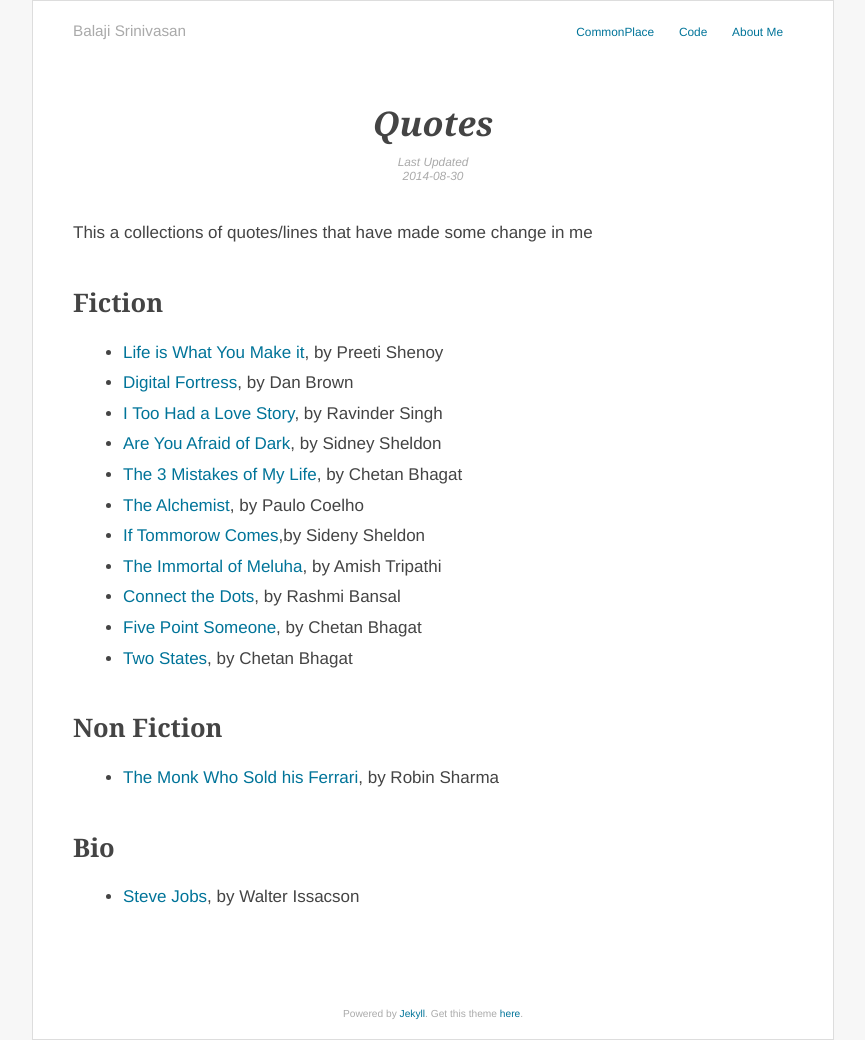
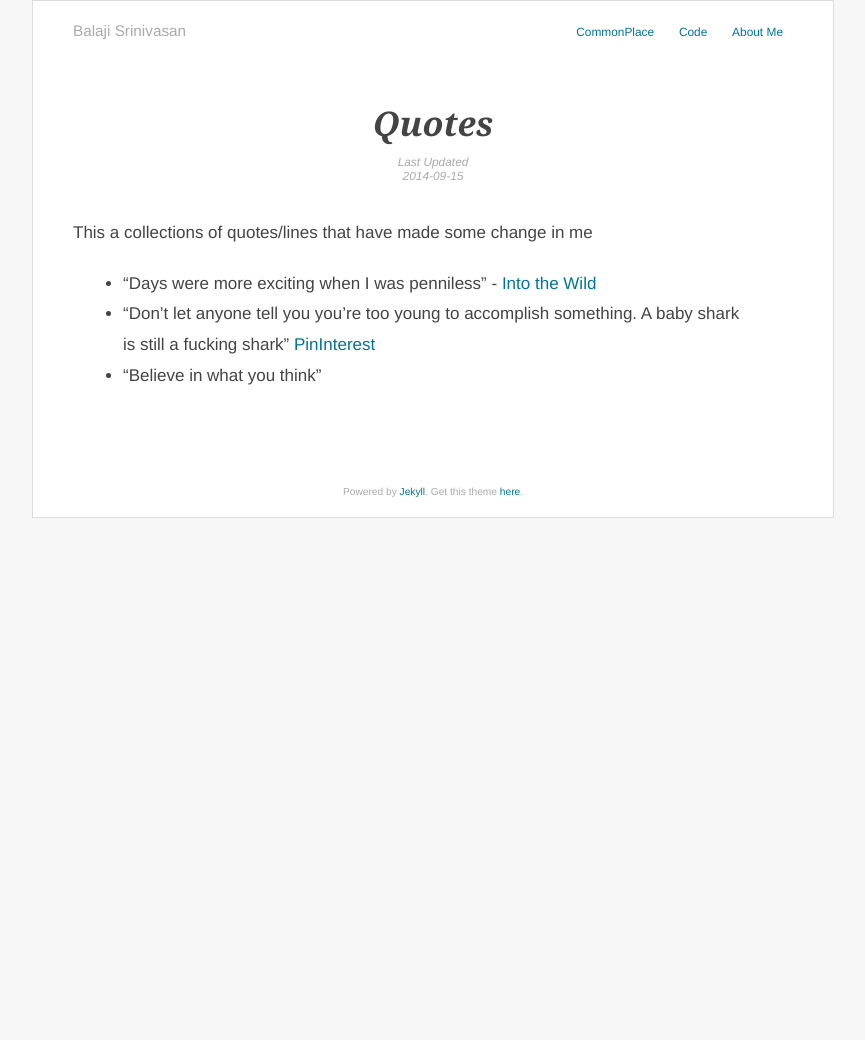
Before and after one commit to balaaagi/balaaagi.github.io, a Jekyll site: the page built from commonplace/quotes/index.md, in a window 1280 px wide. Shown: the whole page, without its empty margins (207-1072 px from the left). Built offline with Jekyll 4.4.1, drawn with Linux system fonts in a browser that asks for light colours; after the commit the page ends 900 px from its top, so only the background shows below that.

Commit message:
Modified Quotes page

```diff
--- a/commonplace/quotes/index.md
+++ b/commonplace/quotes/index.md
@@ -1,27 +1,13 @@
 ---
 layout: page
 title: Quotes
-date:  2014-08-30
+date:  2014-09-15
 ---
 
 This a collections of quotes/lines that have made some change in me
 
 
-<h2>Fiction</h2>
-- [Life is What You Make it](https://www.goodreads.com/book/show/10863941-life-is-what-you-make-it), by Preeti Shenoy
-- [Digital Fortress](https://www.goodreads.com/book/show/11125.Digital_Fortress), by Dan Brown
-- [I Too Had a Love Story](https://www.goodreads.com/book/show/7105461-i-too-had-a-love-story), by Ravinder Singh
-- [Are You Afraid of Dark](https://www.goodreads.com/book/show/43324.Are_You_Afraid_of_the_Dark_), by Sidney Sheldon
-- [The 3 Mistakes of My Life](https://www.goodreads.com/book/show/3320520-the-3-mistakes-of-my-life), by Chetan Bhagat
-- [The Alchemist](https://www.goodreads.com/book/show/865.The_Alchemist), by Paulo Coelho
-- [If Tommorow Comes](https://www.goodreads.com/book/show/14554.If_Tomorrow_Comes),by  Sideny Sheldon
-- [The Immortal of Meluha](https://www.goodreads.com/book/show/7913305-the-immortals-of-meluha), by Amish Tripathi
-- [Connect the Dots](https://www.goodreads.com/book/show/8142431-connect-the-dots), by Rashmi Bansal
-- [Five Point Someone](https://www.goodreads.com/book/show/105576.Five_Point_Someone), by Chetan Bhagat
-- [Two States](https://www.goodreads.com/book/show/6969361-2-states), by Chetan Bhagat
 
-<h2>Non Fiction</h2>
-- [The Monk Who Sold his Ferrari](https://www.goodreads.com/book/show/23002737-the-monk-who-sold-his-ferrari), by Robin Sharma
-
-<h2>Bio</h2>
-- [Steve Jobs](https://www.goodreads.com/book/show/11084145-steve-jobs), by Walter Issacson
+- "Days were more exciting when I was penniless" - [Into the Wild](http://www.imdb.com/title/tt0758758/)
+- "Don't let anyone tell you you're  too young to accomplish something. A baby shark is still a fucking shark" [PinInterest](http://media-cache-ak0.pinimg.com/236x/b3/d5/6b/b3d56b7b53a88927665ea1adb915ca64.jpg)
+- "Believe in what you think"
```
Also changed, not shown: commonplace/index.md (+1 -1 lines).
